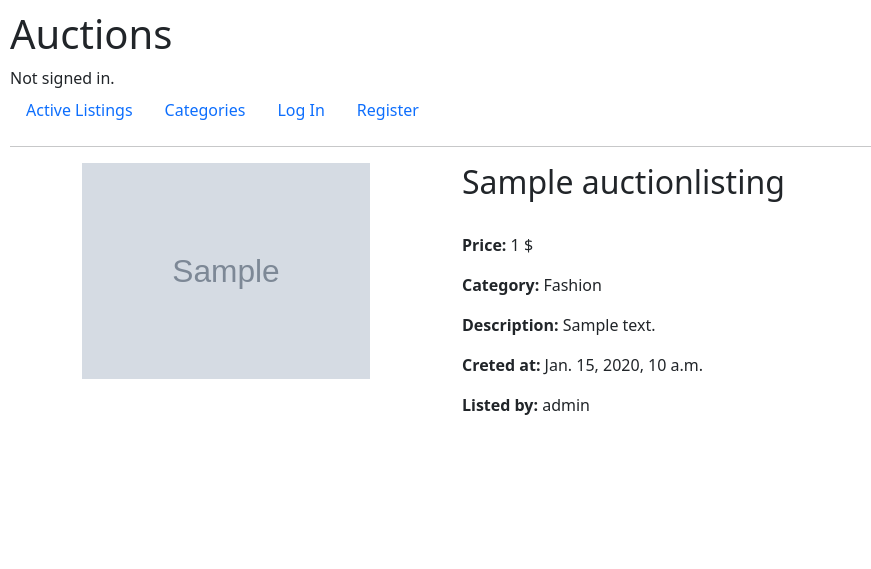
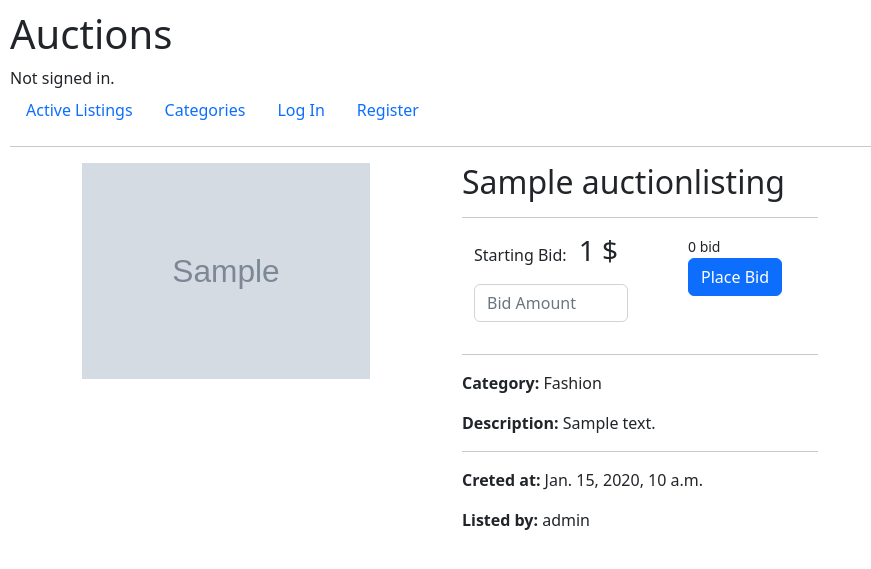
Before and after one commit to kenshin009/commerce, a Django app: page /listing-detail/1/ in a window 1280 px wide. Shown: the top 569 px of the page, without its empty margins (0-871 px from the left). Run offline with Django 3.2, Linux system fonts and the light colour scheme; data comes from the database, SQL or seed files in the repository; both versions use the stored data as it was after the commit; tables that the repository leaves empty hold one stand-in row (values such as "Sample post"); grey boxes marked "Sample" are stand-in pictures; some libraries are stand-ins or nearby versions.

Commit message:
modify commerce project

```diff
--- a/auctions/admin.py
+++ b/auctions/admin.py
@@ -4,4 +4,4 @@ from .models import *
 # Register your models here.
 
 admin.site.register(AuctionListings)
-admin.site.register(Category)
+admin.site.register([Category,Bid,Comment])
--- a/auctions/models.py
+++ b/auctions/models.py
@@ -19,6 +19,7 @@ class AuctionListings(models.Model):
     category = models.ForeignKey(Category,on_delete=models.CASCADE,default=None)
     description = models.TextField()
     starting_bid = models.PositiveIntegerField()
+    highest_bid = models.PositiveIntegerField(default=0)
     image = models.ImageField(upload_to='items')
     created_at = models.DateTimeField(auto_now_add=True)
     lister = models.ForeignKey(User,on_delete=models.CASCADE,default=None)
@@ -31,6 +32,7 @@ class Bid(models.Model):
 
     bid_price = models.PositiveIntegerField(default=0)
     user = models.ForeignKey(User,on_delete=models.CASCADE,default='')
+    created_at = models.DateTimeField(auto_now_add=True)
     auction_close = models.BooleanField(default=False)
 
     def __str__(self):
@@ -40,6 +42,7 @@ class Comment(models.Model):
 
     user = models.ForeignKey(User,on_delete=models.CASCADE,default='')
     comment = models.TextField()
+    created_at = models.DateTimeField(auto_now_add=True)
 
     def __str__(self):
         return self.id
--- a/auctions/templates/auctions/listing_detail.html
+++ b/auctions/templates/auctions/listing_detail.html
@@ -9,12 +9,46 @@
                  <img src="{{ listing.image.url }}" alt="{{ listing.image }}" style="width: 18rem;">
             </div>
             <div class="col-12 col-lg-4">
-                <h2>{{ listing.title }}</h2><br>
-                <p ><strong>Price: </strong>{{listing.starting_bid }} $</p>
+                <h2>{{ listing.title }}</h2>
+                <hr>
+                <form method="post" action="{% url 'place_bid' listing.id %}">
+                    {% csrf_token %}
+                    <div class="container">
+                        <div class="row">
+                            <div class="col-lg-6">
+                                <div class="form-group">
+                                    <p>Starting Bid: <strong class="h3 ml-2">{{listing.starting_bid }} $</strong> </p>
+                                    <input type="number" name="bid" class="form-control" placeholder="Bid Amount">
+                                    {% if bid %}
+                                    <small class="form-text text-muted">Enter {{bid.bid_price}} $ or more</small><br>
+                                    <span>Highest bid: <strong> {{bid.bid_price}} $</strong></span>
+                                    <span class="">Highest bidder: <strong> {{ bid.user }}</strong></span>
+                                    {% endif %}
+                                </div>
+
+                            </div>
+
+                            <div class="col-lg-6 pl-5">
+                                <small>0 bid</small><br>
+                                <button type="submit" class="btn btn-primary mb-2">Place Bid</button>
+                                <!-- <a href="#" type="button" class="btn btn-outline-secondary mb-2">Add to Watchlist</a>   -->
+
+                            </div>
+                            {% if message %}
+                                <p class="text-danger">{{message}}</p>
+                            {% endif %}
+                        </div>
+                    </div>
+
+                </form>
+
+                <hr>
                 <p><strong>Category: </strong>{{listing.category }}</p>
                 <p><strong>Description: </strong>{{listing.description }}</p>
+                <hr>
                 <p><strong>Creted at: </strong>{{listing.created_at }}</p>
                 <p><strong>Listed by: </strong>{{listing.lister }}</p>
+
 
             </div>
         </div>
--- a/auctions/urls.py
+++ b/auctions/urls.py
@@ -3,6 +3,7 @@ from django.urls import path
 from . import views
 
 urlpatterns = [
+    path('place-bid/<int:pk>/',views.place_bid,name='place_bid'),
     path('category-detail/<int:pk>/',views.category_detail,name='category_detail'),
     path('categories/',views.categories,name='categories'),
     path('listing-detail/<int:pk>/',views.listing_detail,name='listing_detail'),
--- a/auctions/views.py
+++ b/auctions/views.py
@@ -109,3 +109,33 @@ def category_detail(request,pk):
         'category': category,
         'listings': listings
     })
+
+@login_required
+def place_bid(request,pk):
+
+    user = User.objects.get(id=request.user.id)
+    listing = AuctionListings.objects.get(id=pk)
+    print(user,listing)
+    if request.method == 'POST':
+        bid_price = request.POST.get('bid')
+        print(bid_price)
+        print(listing.highest_bid)
+        if listing.highest_bid == 0 and int(bid_price) >= int(listing.starting_bid):
+            listing.highest_bid = bid_price
+            print('success')
+            listing.save()
+            bid = Bid.objects.create(bid_price=bid_price,user=user)
+        elif listing.highest_bid != 0 and int(bid_price) >= int(listing.highest_bid):
+            print(bid_price-listing.highest_bid)
+            listing.highest_bid = bid_price
+            listing.save()
+            bid = Bid.objects.create(bid_price=bid_price,user=user)
+        else:
+            message = 'Error: Please type a number equal or greater than the highest price.'
+            print(message)
+            return render(request,'auctions/listing_detail.html',{'listing':listing,'message': message})
+
+    return render(request,'auctions/listing_detail.html',{
+        'bid': bid,
+        'listing': listing
+    })
```
Also changed, not shown: auctions/migrations/0002_bid_created_at_comment_created_at.py (added), auctions/migrations/0003_auctionlistings_highest_bid.py (added), auctions/migrations/0004_alter_auctionlistings_highest_bid.py (added), auctions/migrations/0005_alter_auctionlistings_highest_bid.py (added), db.sqlite3.
